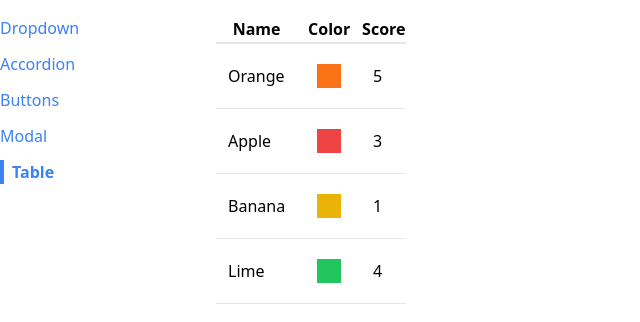
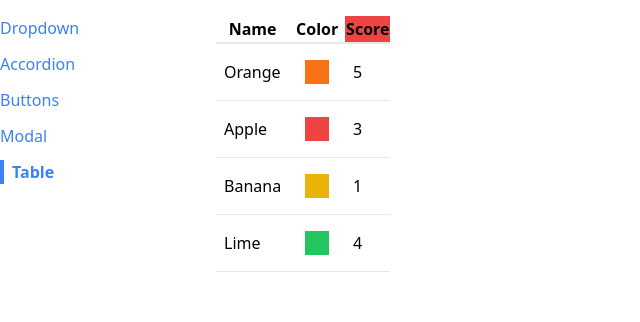
Before and after one commit to gulsenkeskin/react-comps, a React (Create React App) app: page /table in a window 1280 px wide. Shown: the top 322 px of the page, without its empty margins (0-640 px from the left). Built offline with nearby package versions, Linux system fonts and the light colour scheme.

Commit message:
render function added

```diff
--- a/src/components/Table.js
+++ b/src/components/Table.js
@@ -1,16 +1,25 @@
-function Table({ data, config }) {
+import { Fragment } from "react";
+
+function Table({ data, config, keyFn }) {
   const renderedHeaders = config.map((column) => {
+    if (column.header) {
+      return <Fragment key={column.label}> {column.header()}</Fragment>;
+    }
     return <th key={column.label}>{column.label}</th>;
   });
 
-  const renderedRows = data.map((fruit) => {
+  const renderedRows = data.map((rowData) => {
+    const renderedCells = config.map((column) => {
+      return (
+        <td className="p-2" key={column.label}>
+          {column.render(rowData)}
+        </td>
+      );
+    });
+
     return (
-      <tr className="border-b" key={fruit.name}>
-        <td className="p-3">{fruit.name}</td>
-        <td className="p-3">
-          <div className={`p-3 m-2 ${fruit.color}`}></div>
-        </td>
-        <td className="p-3">{fruit.score}</td>
+      <tr className="border-b" key={keyFn(rowData)}>
+        {renderedCells}
       </tr>
     );
   });
--- a/src/pages/TablePage.js
+++ b/src/pages/TablePage.js
@@ -9,11 +9,26 @@
     { name: "Lime", color: "bg-green-500", score: 4 },
   ];
 
-  const config = [{ label: "Name" }, { label: "Color" }, { label: "Score" }];
+  const config = [
+    { label: "Name", render: (fruit) => fruit.name },
+    {
+      label: "Color",
+      render: (fruit) => <div className={`p-3 m-2 ${fruit.color}`}></div>,
+    },
+    {
+      label: "Score",
+      render: (fruit) => fruit.score,
+      header: () => <th className="bg-red-500">Score</th>,
+    },
+  ];
+
+  const keyFn = (fruit) => {
+    return fruit.name;
+  };
 
   return (
     <div>
-      <Table data={data} config={config}></Table>
+      <Table data={data} config={config} keyFn={keyFn}></Table>
     </div>
   );
 }
```
